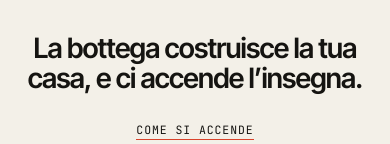
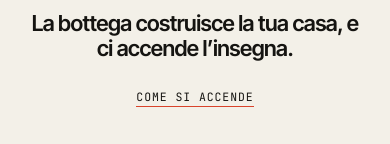
Before and after one commit to sagiambe-code/filo, a plain HTML site: page index.html in a window 390 px wide. Shown: the part 1951-2095 px from the top of the page. Drawn offline with Linux system fonts and the light colour scheme.

Commit message:
Mobile: frase di chiusura della piazza e la casa dentro i margini
Co-Authored-By: Claude Opus 5.5 <noreply@anthropic.com>
Claude-Session: https://claude.ai/code/session_01Wotqtq5xswzMDJppvZdXev

```diff
--- a/assets/style.css
+++ b/assets/style.css
@@ -21,7 +21,7 @@ a:hover{color:var(--accent)}
 .hnav .navlinks{margin-left:0;justify-content:center;gap:0 28px}
 .mbr{display:none}
 .thread-v{display:none}
-@media (max-width:760px){.thread-h{display:none}.thread-v{display:block}.pc-cols{grid-template-columns:minmax(0,1fr) !important;row-gap:120px !important;padding-bottom:90px !important}}
+@media (max-width:760px){.thread-h{display:none}.thread-v{display:block}.pc-cols{grid-template-columns:minmax(0,1fr) !important;row-gap:120px !important;padding-bottom:90px !important}.pc-cols>div{padding:0 12px}.pc-cols p{font-size:17px !important}}
 @media (max-width:760px){.topbar{flex-wrap:nowrap !important}.open-status{display:none !important}.mbr{display:inline}.sep{display:none}.sign{line-height:1.7}}
 @media (max-width:760px){
 .navlinks{display:none}
--- a/index.html
+++ b/index.html
@@ -146,7 +146,7 @@
 </div>
 <div style="display: flex; flex-direction: column; align-items: center; text-align: center">
 <svg viewBox="0 0 24 74" width="22" height="68" aria-hidden="true" style="display: block; overflow: visible"><path class="glass" d="M12 0 C 20 0 24 7 24 15 C 24 23 19 28 17.5 33 L 17.5 38 L 6.5 38 L 6.5 33 C 5 28 0 23 0 15 C 0 7 4 0 12 0 Z" fill="var(--accent)" transform="translate(0 74) scale(1 -1)"></path><rect x="6.5" y="0" width="11" height="34.5" fill="currentColor"></rect><rect x="6.5" y="22" width="11" height="1.6" fill="var(--paper)"></rect><rect x="6.5" y="27" width="11" height="1.6" fill="var(--paper)"></rect></svg>
-<p class="h" style="margin: 36px auto 0; max-width: 16em; font-size: clamp(28px, 3.4vw, 42px); line-height: 1.1; font-weight: 600; letter-spacing: -.03em">La bottega costruisce la tua casa, e ci accende l’insegna.</p>
+<p class="h" style="margin: 36px auto 0; max-width: 16em; padding: 0 12px; box-sizing: border-box; overflow-wrap: break-word; font-size: clamp(22px, 5.4vw, 42px); line-height: 1.15; font-weight: 600; letter-spacing: -.025em">La bottega costruisce la tua casa, e ci accende l’insegna.</p>
 <a href="#insegna" class="m" style="margin-top: 28px; border-bottom: 1px solid var(--accent); padding-bottom: 2px">Come si accende</a>
 </div>
 </section>
```
